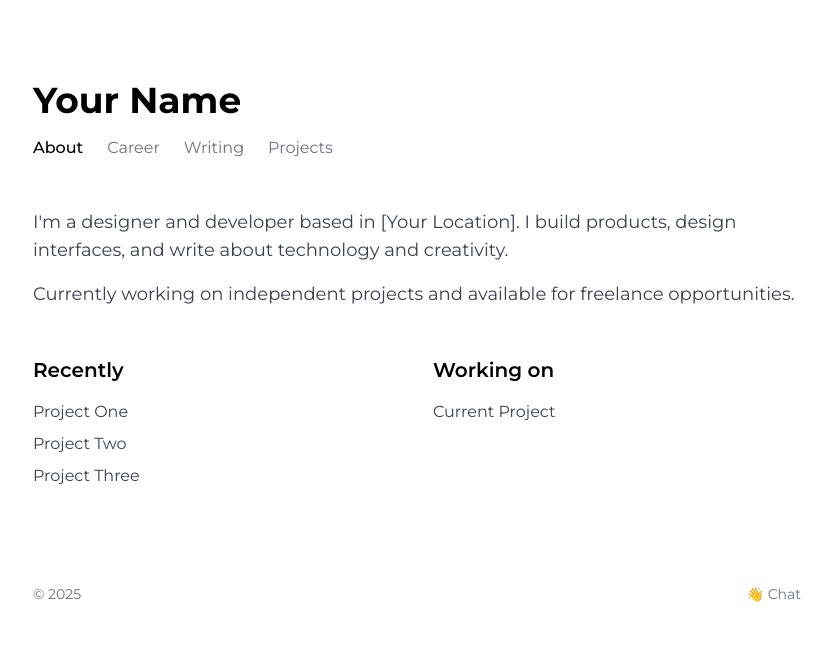
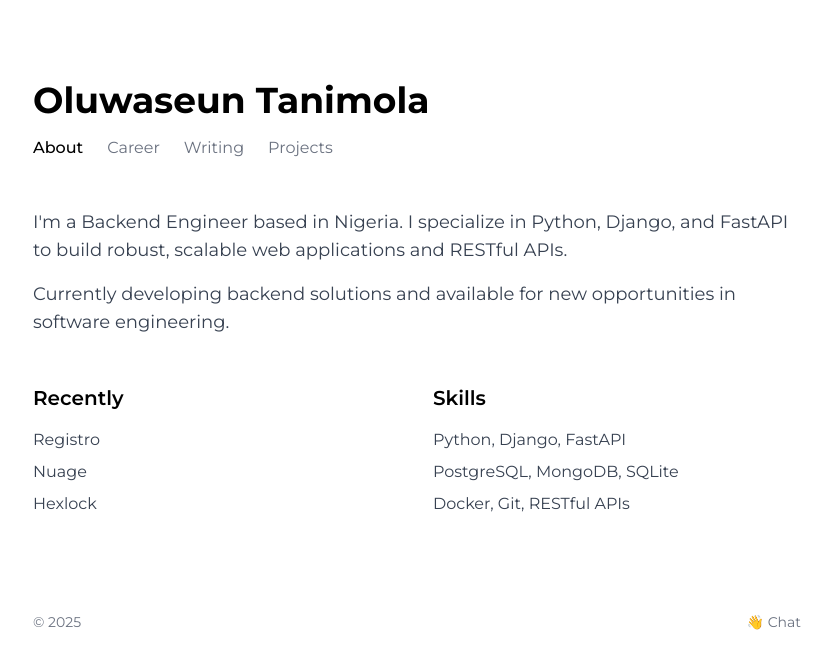
Before and after one commit to Oluwaseun241/oluwaseun.wtf, a Next.js app: page / in a window 1280 px wide. Shown: the top 668 px of the page, without its empty margins (223-1054 px from the left). Built offline with nearby package versions, Linux system fonts and the light colour scheme.

Commit message:
chore: update portfolio metadata and personal information

```diff
--- a/app/layout.tsx
+++ b/app/layout.tsx
@@ -20,18 +20,25 @@ export const viewport: Viewport = {
 };
 
 export const metadata: Metadata = {
-  metadataBase: new URL("https://yourportfolio.com"),
+  metadataBase: new URL("https://oluwaseun.dev"),
   icons: {
     icon: "/icon.png",
   },
-  title: "Your Name | Portfolio",
-  description:
-    "Designer and developer portfolio showcasing projects and writing",
+  title: "Oluwaseun Tanimola | Portfolio",
+  description: "Backend Engineer and developer showcasing projects and skills",
   applicationName: "Portfolio",
-  authors: [{ name: "Your Name", url: "https://yourportfolio.com" }],
-  keywords: ["Portfolio", "Design", "Development", "Projects", "Writing"],
-  creator: "Your Name",
-  publisher: "Your Name",
+  authors: [{ name: "Oluwaseun Tanimola", url: "https://oluwaseun.dev" }],
+  keywords: [
+    "Portfolio",
+    "Backend Engineer",
+    "Development",
+    "Python",
+    "Django",
+    "FastAPI",
+    "Projects",
+  ],
+  creator: "Oluwaseun Tanimola",
+  publisher: "Oluwaseun Tanimola",
   generator: "Next.js",
   referrer: "origin",
   robots: {
@@ -40,25 +47,25 @@ export const metadata: Metadata = {
   },
   openGraph: {
     type: "website",
-    url: "https://yourportfolio.com",
-    title: "Your Name | Portfolio",
-    siteName: "Your Name Portfolio",
+    url: "https://oluwaseun.dev",
+    title: "Oluwaseun Tanimola | Portfolio",
+    siteName: "Oluwaseun Tanimola Portfolio",
     locale: "en_US",
     images: [
       {
         url: "/og-image.jpg",
         width: 1200,
         height: 630,
-        alt: "Your Name Portfolio",
+        alt: "Oluwaseun Tanimola Portfolio",
       },
     ],
   },
   twitter: {
-    site: "@yourhandle",
-    creator: "@yourhandle",
-    title: "Your Name | Portfolio",
+    site: "@OluwaseunT",
+    creator: "@OluwaseunT",
+    title: "Oluwaseun Tanimola | Portfolio",
     description:
-      "Designer and developer portfolio showcasing projects and writing",
+      "Backend Engineer and developer showcasing projects and skills",
     card: "summary_large_image",
     images: ["/og-image.jpg"],
   },
--- a/app/manifest.ts
+++ b/app/manifest.ts
@@ -2,10 +2,9 @@ import { MetadataRoute } from "next";
 
 export default function manifest(): MetadataRoute.Manifest {
   return {
-    name: "Your Name | Portfolio",
-    short_name: "Portfolio",
-    description:
-      "Designer and developer portfolio showcasing projects and writing",
+    name: "Oluwaseun Tanimola | Portfolio",
+    short_name: "Oluwaseun",
+    description: "Backend Engineer specializing in Python, Django, and FastAPI",
     start_url: "/",
     display: "standalone",
     background_color: "#ffffff",
--- a/app/not-found.tsx
+++ b/app/not-found.tsx
@@ -16,7 +16,9 @@ export default function NotFound() {
             transition={{ duration: 0.5 }}
             className="space-y-4"
           >
-            <h1 className="text-4xl font-bold text-black">Your Name</h1>
+            <h1 className="text-4xl font-bold text-black">
+              Oluwaseun Tanimola
+            </h1>
             <Navigation />
           </motion.div>
 
--- a/app/page.tsx
+++ b/app/page.tsx
@@ -17,7 +17,9 @@ export default function Home() {
             transition={{ duration: 0.5 }}
             className="space-y-4"
           >
-            <h1 className="text-4xl font-bold text-black">Your Name</h1>
+            <h1 className="text-4xl font-bold text-black">
+              Oluwaseun Tanimola
+            </h1>
             <Navigation />
           </motion.div>
 
@@ -29,14 +31,14 @@ export default function Home() {
             className="prose max-w-none"
           >
             <p className="text-lg text-gray-700">
-              I'm a designer and developer based in [Your Location]. I build
-              products, design interfaces, and write about technology and
-              creativity.
+              I'm a Backend Engineer based in Nigeria. I specialize in Python,
+              Django, and FastAPI to build robust, scalable web applications and
+              RESTful APIs.
             </p>
 
             <p className="text-lg text-gray-700 mt-4">
-              Currently working on independent projects and available for
-              freelance opportunities.
+              Currently developing backend solutions and available for new
+              opportunities in software engineering.
             </p>
           </motion.div>
 
@@ -50,13 +52,28 @@ export default function Home() {
               <h2 className="text-xl font-semibold mb-4">Recently</h2>
               <ul className="space-y-2">
                 <li className="text-gray-700 hover:text-black transition-colors">
-                  <Link href="/projects/project-1">Project One</Link>
+                  <Link
+                    href="https://github.com/Oluwaseun241/registro"
+                    target="_blank"
+                  >
+                    Registro
+                  </Link>
                 </li>
                 <li className="text-gray-700 hover:text-black transition-colors">
-                  <Link href="/projects/project-2">Project Two</Link>
+                  <Link
+                    href="https://github.com/Oluwaseun241/nuage"
+                    target="_blank"
+                  >
+                    Nuage
+                  </Link>
                 </li>
                 <li className="text-gray-700 hover:text-black transition-colors">
-                  <Link href="/projects/project-3">Project Three</Link>
+                  <Link
+                    href="https://github.com/Oluwaseun241/hexlock"
+                    target="_blank"
+                  >
+                    Hexlock
+                  </Link>
                 </li>
               </ul>
             </motion.div>
@@ -66,11 +83,11 @@ export default function Home() {
               animate={{ opacity: 1, x: 0 }}
               transition={{ delay: 0.4, duration: 0.5 }}
             >
-              <h2 className="text-xl font-semibold mb-4">Working on</h2>
+              <h2 className="text-xl font-semibold mb-4">Skills</h2>
               <ul className="space-y-2">
-                <li className="text-gray-700 hover:text-black transition-colors">
-                  <Link href="/current/project-1">Current Project</Link>
-                </li>
+                <li className="text-gray-700">Python, Django, FastAPI</li>
+                <li className="text-gray-700">PostgreSQL, MongoDB, SQLite</li>
+                <li className="text-gray-700">Docker, Git, RESTful APIs</li>
               </ul>
             </motion.div>
           </div>
--- a/app/projects/page.tsx
+++ b/app/projects/page.tsx
@@ -15,28 +15,28 @@ interface Project {
 export default function ProjectsPage() {
   const projects: Project[] = [
     {
-      title: "Project One",
+      title: "Registro",
       description:
-        "A minimal design project focused on user experience and interaction design.",
+        "A student management system for modern schools built with Django and PostgreSQL.",
       year: "2023",
-      link: "/projects/project-1",
-      tags: ["Design", "UI/UX", "Research"],
+      link: "https://github.com/Oluwaseun241/registro",
+      tags: ["Django", "Python", "PostgreSQL", "REST API"],
     },
     {
-      title: "Project Two",
+      title: "Nuage",
       description:
-        "An experimental web application exploring new interfaces for content consumption.",
+        "A cloud storage service with features like file sharing and collaboration.",
       year: "2022",
-      link: "/projects/project-2",
-      tags: ["Web", "Experimental", "JavaScript"],
+      link: "https://github.com/Oluwaseun241/nuage",
+      tags: ["FastAPI", "Python", "MongoDB", "Docker"],
     },
     {
-      title: "Project Three",
+      title: "Hexlock",
       description:
-        "A branding and identity project for a sustainable product company.",
-      year: "2021",
-      link: "/projects/project-3",
-      tags: ["Branding", "Identity", "Print"],
+        "A secure password manager application with encryption and secure storage.",
+      year: "2022",
+      link: "https://github.com/Oluwaseun241/hexlock",
+      tags: ["Python", "Cryptography", "Security", "SQLite"],
     },
   ];
 
@@ -51,7 +51,9 @@ export default function ProjectsPage() {
             transition={{ duration: 0.5 }}
             className="space-y-4"
           >
-            <h1 className="text-4xl font-bold text-black">Your Name</h1>
+            <h1 className="text-4xl font-bold text-black">
+              Oluwaseun Tanimola
+            </h1>
             <Navigation />
           </motion.div>
 
@@ -64,8 +66,9 @@ export default function ProjectsPage() {
           >
             <div className="prose max-w-none">
               <p className="text-lg text-gray-700">
-                A collection of selected projects across various disciplines
-                including design, development, and creative explorations.
+                A collection of selected projects showcasing my experience in
+                backend development using Python, Django, FastAPI, and other
+                technologies.
               </p>
             </div>
 
@@ -78,7 +81,11 @@ export default function ProjectsPage() {
                   transition={{ delay: 0.2 + index * 0.1, duration: 0.5 }}
                   className="group"
                 >
-                  <Link href={project.link} className="block space-y-2">
+                  <Link
+                    href={project.link}
+                    target="_blank"
+                    className="block space-y-2"
+                  >
                     <div className="flex justify-between items-baseline">
                       <h2 className="text-xl font-medium group-hover:text-gray-600 transition-colors">
                         {project.title}
--- a/app/robots.ts
+++ b/app/robots.ts
@@ -6,7 +6,7 @@ export default function robots(): MetadataRoute.Robots {
       userAgent: "*",
       allow: "/",
     },
-    sitemap: "https://yourportfolio.com/sitemap.xml",
-    host: "https://yourportfolio.com",
+    sitemap: "https://oluwaseun.dev/sitemap.xml",
+    host: "https://oluwaseun.dev",
   };
 }
--- a/app/sitemap.ts
+++ b/app/sitemap.ts
@@ -3,31 +3,31 @@ import { MetadataRoute } from "next";
 export default function sitemap(): MetadataRoute.Sitemap {
   return [
     {
-      url: "https://yourportfolio.com",
+      url: "https://oluwaseun.dev",
       lastModified: new Date(),
       changeFrequency: "monthly",
       priority: 1,
     },
     {
-      url: "https://yourportfolio.com/career",
+      url: "https://oluwaseun.dev/career",
       lastModified: new Date(),
       changeFrequency: "monthly",
       priority: 0.8,
     },
     {
-      url: "https://yourportfolio.com/projects",
+      url: "https://oluwaseun.dev/projects",
       lastModified: new Date(),
       changeFrequency: "weekly",
       priority: 0.8,
     },
     {
-      url: "https://yourportfolio.com/writing",
+      url: "https://oluwaseun.dev/writing",
       lastModified: new Date(),
       changeFrequency: "weekly",
       priority: 0.8,
     },
     {
-      url: "https://yourportfolio.com/contact",
+      url: "https://oluwaseun.dev/contact",
       lastModified: new Date(),
       changeFrequency: "yearly",
       priority: 0.5,
```
Also changed, not shown: app/schema.json (+18 -13 lines), app/site.webmanifest.
